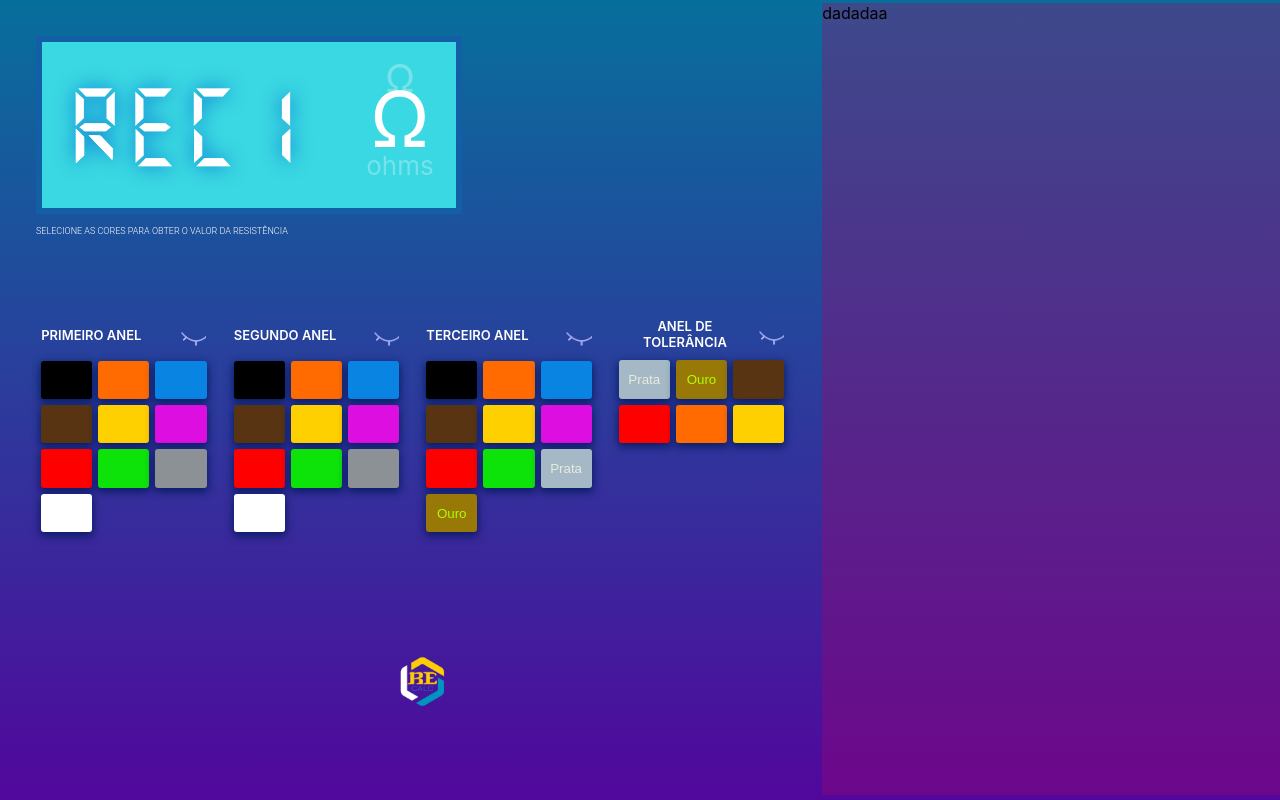
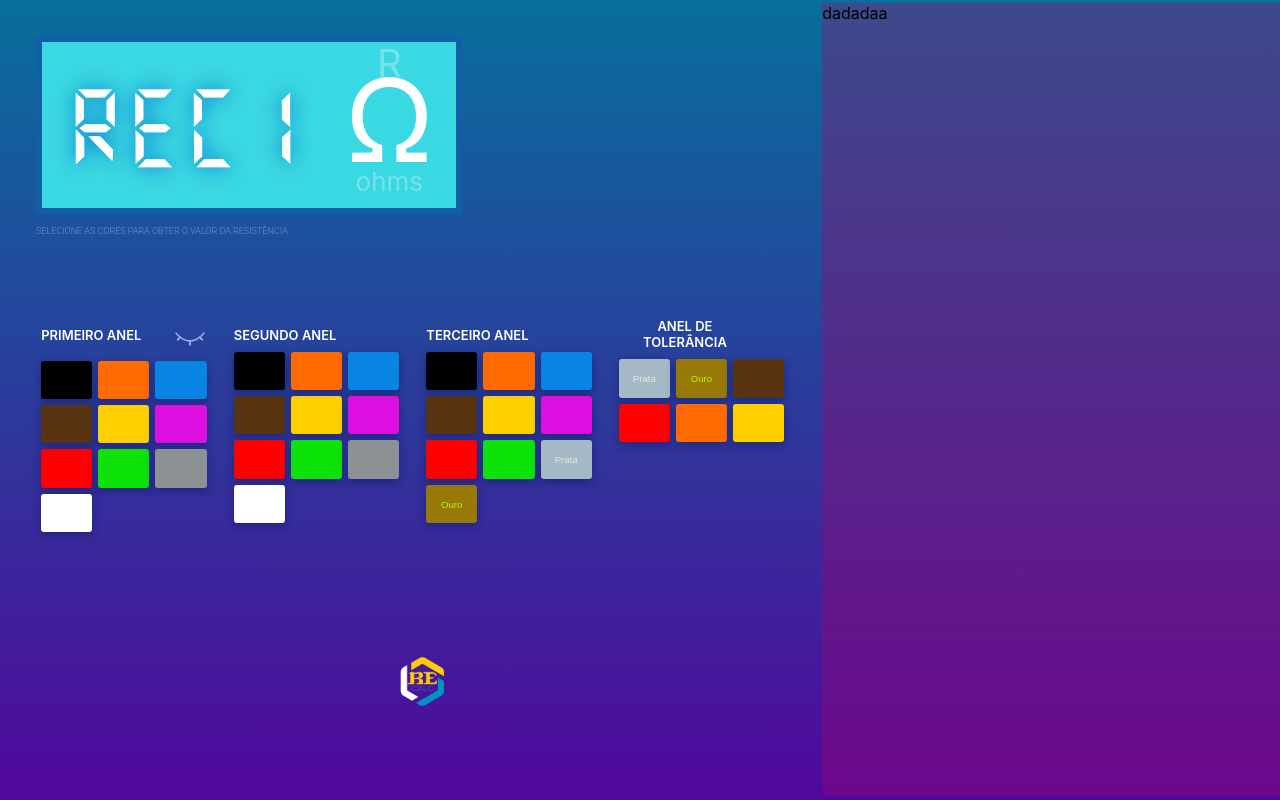
Before and after one commit to AbraaoMorais/Sites, a React (Create React App) app in the folder RE-Calc/re-calc/: page / in a window 1280 px wide. Built offline with nearby package versions, Linux system fonts and the light colour scheme.

Commit message:
new inssues resolveds
- switched default value omega or R
- in descktop font size is reduced
- new prop for component acessibility
- documentation for component acessibility;
- others visuals adjusts

```diff
--- a/RE-Calc/re-calc/src/App.jsx
+++ b/RE-Calc/re-calc/src/App.jsx
@@ -22,8 +22,8 @@ function App(props) {
   //Recursos de acessibilidade
   const [nameColor, setNameColor] = useState(false);
 
-  //ohms - kilo ohms - mega ohms
-  let fisicFactor = 'Ω';
+  //ohms - kilo ohms - Mega ohms
+  let fisicFactor = isMobile ? 'Ω' : 'R';
 
   //calculo de resultado
     const resultado = ()=>{
--- a/RE-Calc/re-calc/src/components/displayResult/displayResult.css
+++ b/RE-Calc/re-calc/src/components/displayResult/displayResult.css
@@ -94,7 +94,7 @@
         font-size: 6vmax;
     }
     .result-details-symbol{
-        font-size: 6vmax;
+        font-size: 9vmax;
     }
 }
 /* ------------------- FIM DESKTOP --------------------------*/
--- a/RE-Calc/re-calc/src/components/keyBordColors/keyBoardColors.css
+++ b/RE-Calc/re-calc/src/components/keyBordColors/keyBoardColors.css
@@ -205,11 +205,12 @@ input:checked + .button-acessibility{
         min-width: 30px;
         height: 3vmax;
         border: none;
-        box-shadow: 0 3px 9px 1px #00185ada;
+        box-shadow: 0 3px 9px 1px #00185a65;
+        font-size: 0.6rem;
     }
     /* for btn hover efect */
     .key-black:hover, .key-brown:hover, .key-red:hover, .key-orange:hover, .key-yellow:hover, .key-green:hover, .key-blue:hover, .key-violet:hover, .key-grey:hover, .key-white:hover, .key-gold:hover, .key-silver:hover{
-        box-shadow: 0px 0px 9px 3px #3369ff;
+        box-shadow: 0px 0px 9px 3px #0044ff;
     }
     /* for btn active input */
     .key-black:active, .key-brown:active, .key-red:active, .key-orange:active, .key-yellow:active, .key-green:active, .key-blue:active, .key-violet:active, .key-grey:active, .key-white:active, .key-gold:active, .key-silver:active{
@@ -222,6 +223,10 @@ input:checked + .button-acessibility{
         height: 9vh;
         /* background-color: #f1f2f3;
         color: #000000; */
+    }
+
+    .button-siwtch{
+        width: 25%;
     }
 
 }
--- a/RE-Calc/re-calc/src/components/keyBordColors/keysStepOne.tsx
+++ b/RE-Calc/re-calc/src/components/keyBordColors/keysStepOne.tsx
@@ -30,6 +30,7 @@ const KeysStepOne = (props: KeysStepOneInterface) =>{
         <>
             <div className="key-step-wrapper">
                 <StepAndAcessibility
+                    acessibility={true}
                     step="Primeiro Anel"
                 />
 
--- a/RE-Calc/re-calc/src/components/keyBordColors/keysStepTolerance.tsx
+++ b/RE-Calc/re-calc/src/components/keyBordColors/keysStepTolerance.tsx
@@ -24,10 +24,12 @@ const KeysStepOne = (props: KeysStepOneInterface) =>{
      //contexto
      const {colorValue, setColorValue, nameColor, setColorFor, step, setStep} = useContext<KeysStepOneInterface>(KeyColorValueContext);
 
+     const isMobile = window.innerWidth < 1024 ? true : false
     return(
         <>
             <div className="key-step-wrapper">
                 <StepAndAcessibility
+                    acessibility={isMobile ? true : false}
                     step="Anel de Tolerância"
                 />
                 <div className='keys-wrapper'>
--- a/RE-Calc/re-calc/src/components/keyBordColors/keysStepTree.tsx
+++ b/RE-Calc/re-calc/src/components/keyBordColors/keysStepTree.tsx
@@ -26,10 +26,13 @@ const KeysStepOne = (props: KeysStepOneInterface) =>{
     //contexto
     const {colorValue, setColorValue, nameColor, setColorTree, setStep} = useContext<KeysStepOneInterface>(KeyColorValueContext);
 
+    const isMobile = window.innerWidth < 1024 ? true : false
+
     return(
         <>
             <div className="key-step-wrapper">
                 <StepAndAcessibility
+                    acessibility={isMobile ? true : false}
                     step="Terceiro Anel"
                 />
                 <div className='keys-wrapper'>
--- a/RE-Calc/re-calc/src/components/keyBordColors/keysStepTwo.tsx
+++ b/RE-Calc/re-calc/src/components/keyBordColors/keysStepTwo.tsx
@@ -23,10 +23,13 @@ const KeysStepTwo = (props: KeysStepOneInterface) =>{
     //contexto
     const {colorValue, setColorValue, nameColor, setColorTwo, setStep} = useContext<KeysStepOneInterface>(KeyColorValueContext);
 
+    const isMobile = window.innerWidth < 1024 ? true : false
+
     return(
         <>
             <div className="key-step-wrapper">
                 <StepAndAcessibility
+                acessibility={isMobile ? true : false}
                 step="Segundo Anel"
                 />
                 <div className='keys-wrapper'>
--- a/RE-Calc/re-calc/src/components/keyBordColors/stepAndAcessibility.tsx
+++ b/RE-Calc/re-calc/src/components/keyBordColors/stepAndAcessibility.tsx
@@ -3,6 +3,7 @@ import KeyColorValueContext from '../../context/keyColorValueContext.js'
 
 interface StepAndAcessibilityInterface{
     step: string;
+    acessibility: Boolean;
 }
 
 const StepAndAcessibility = (props:StepAndAcessibilityInterface) =>{
@@ -17,16 +18,26 @@ const StepAndAcessibility = (props:StepAndAcessibilityInterface) =>{
             }else{
                 setNameColor(true)
             }
-}
+    }
+
+    let acessibilityBtn = ()=>{
+            return(
+                <>
+                <input checked={nameColor} type="checkbox" onChange=    {toggleAcessibility}/>
+                <span className="button-acessibility"/>
+                </>
+            )
+        }
 
     return(
         <div className="keys-header">
             <span className='color-select-step'>
                 {props.step}
             </span>
+
             <label className="button-siwtch">
-                <input checked={nameColor} type="checkbox" onChange={toggleAcessibility}/>
-                <span className="button-acessibility"/>
+                {props.acessibility == true ? acessibilityBtn() : null}
+
             </label>
         </div>
     )
--- a/RE-Calc/re-calc/src/styles/App.css
+++ b/RE-Calc/re-calc/src/styles/App.css
@@ -88,6 +88,7 @@ body{
 
   .App-header::after{
     content: 'SELECIONE AS CORES PARA OBTER O VALOR DA RESISTÊNCIA';
+    opacity: 39%;
     padding: 12px 0;
     font-size: 9px;
     font-weight: 300;
```
Also changed, not shown: 1 other file (tests, documents, lock files or other folders).
